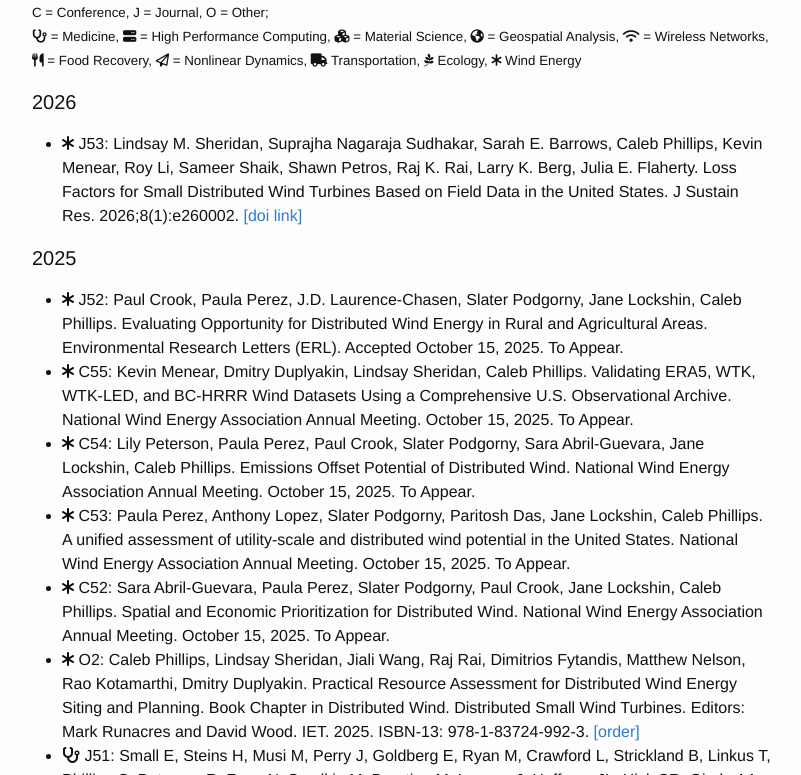
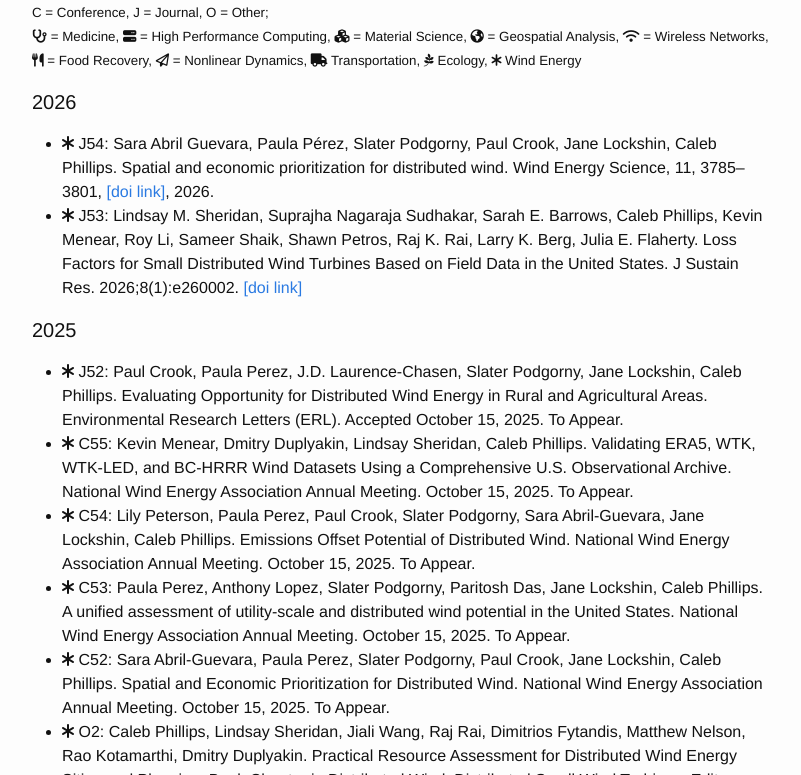
Before and after one commit to somerandomsequence/smallwhitecube, a Jekyll site: the page built from research.md, in a window 1280 px wide and 900 px high, scrolled down 759 px, cut to the strip 125-900 px from the top of the window. Shown: the whole strip, without its empty margins (238-1039 px from the left). Built offline with Jekyll 4.4.1, drawn with Linux system fonts in a browser that asks for light colours; nearby versions of some CDN libraries.

Commit message:
Add new paper entry for 2026 publication

```diff
--- a/_includes/papers.html
+++ b/_includes/papers.html
@@ -19,6 +19,9 @@
 
   <h4>2026</h4>
   <ul>
+    <li><i class="fa fa-asterisk" aria-hidden="true"></i> J54: Sara Abril Guevara, Paula Pérez, Slater Podgorny, Paul Crook,
+      Jane Lockshin, Caleb Phillips. Spatial and economic prioritization for distributed wind.
+      Wind Energy Science, 11, 3785–3801, <a href="https://doi.org/10.5194/wes-11-3785-2026">[doi link]</a>, 2026.</li>
     <li><i class="fa fa-asterisk" aria-hidden="true"></i> J53: Lindsay M. Sheridan, Suprajha Nagaraja Sudhakar, Sarah E. Barrows,
       Caleb Phillips, Kevin Menear, Roy Li, Sameer Shaik, Shawn Petros, Raj K. Rai, Larry K. Berg, Julia E. Flaherty.
       Loss Factors for Small Distributed Wind Turbines Based on Field Data in the United States.
```
